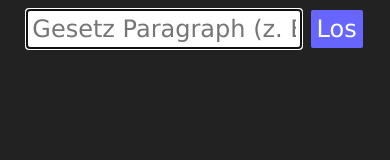
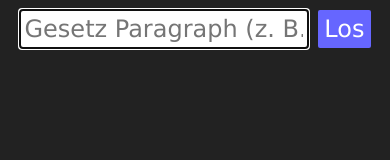
Before and after one commit to nikolockenvitz/tools, a plain HTML site: page laws/index.html in a window 390 px wide. Drawn offline with Linux system fonts and the light colour scheme.

Commit message:
let searchbar fill width on small screens

```diff
--- a/laws/index.html
+++ b/laws/index.html
@@ -11,7 +11,7 @@
 	<body>
 		<div class="container header">
 			<div class="search-box">
-				<input id="search" type="text" placeholder="Gesetz Paragraph (z. B. 'bgb 985')" autocomplete="off" />
+				<input id="search" type="text" placeholder="Gesetz Paragraph (z. B. 'bgb 985')" autocomplete="off" size="1" />
 				<button type="button" id="submit-search">Los</button>
 			</div>
 		</div>
--- a/laws/style.css
+++ b/laws/style.css
@@ -34,7 +34,6 @@ input[type="submit"]::-moz-focus-inner {
 
 .container.header > .search-box {
     display: flex;
-    flex-wrap: wrap;
     justify-content: center;
 }
 .container.header > .search-box > input#search {
@@ -59,6 +58,16 @@ input[type="submit"]::-moz-focus-inner {
 }
 .container.header > .search-box > button#submit-search:active {
     background-color: #88f;
+}
+
+@media only screen and (max-width: 760px) {
+    .container.header > .search-box > input#search {
+        width: unset;
+        flex: 1;
+    }
+    .container.header > .search-box > button#submit-search {
+        flex: 0;
+    }
 }
 
 .container .close {
```
